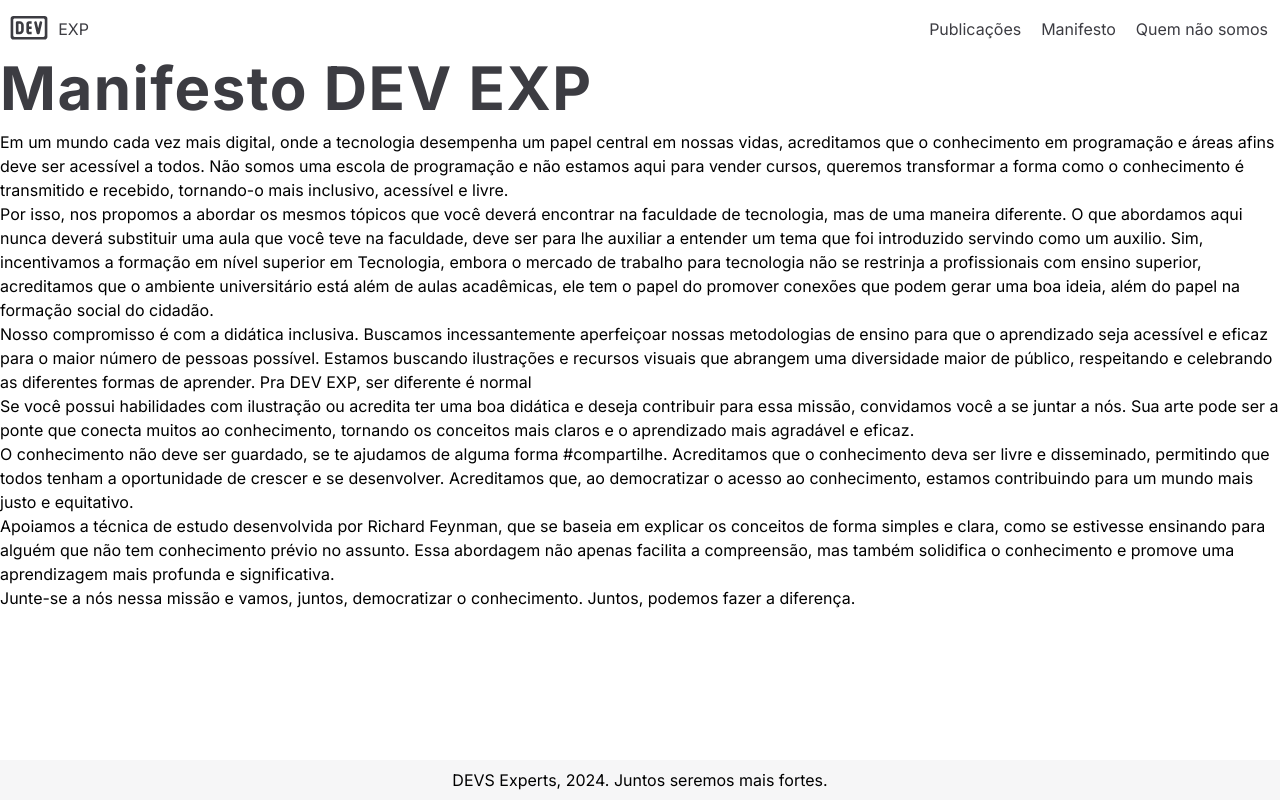
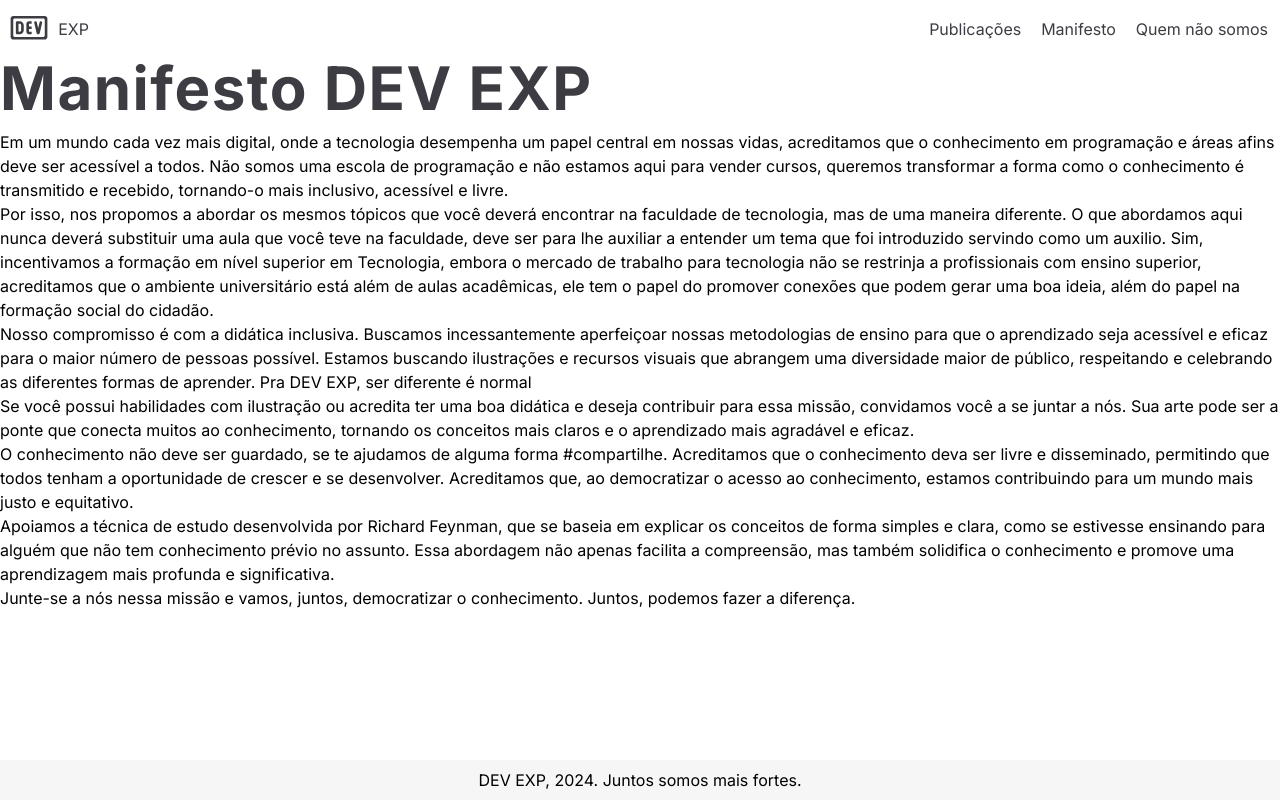
Before and after one commit to owilliangoncalves/devtech, a Next.js app: page /pages/manifesto in a window 1280 px wide. Built offline with nearby package versions, Linux system fonts and the light colour scheme.

Commit message:
ajuste texto do footer

```diff
--- a/src/app/components/footer.tsx
+++ b/src/app/components/footer.tsx
@@ -2,7 +2,7 @@ export default function Footer() {
   return (
     <div className='bg-card absolute inset-x-0 bottom-0'>
       <section className='containerResponsive text-center'>
-        <p>DEVS Experts, 2024. Juntos seremos mais fortes.</p>
+        <p>DEV EXP, 2024. Juntos somos mais fortes.</p>
       </section>
     </div>
   );
```
Also changed, not shown: public/static/img/a.svg (deleted).
